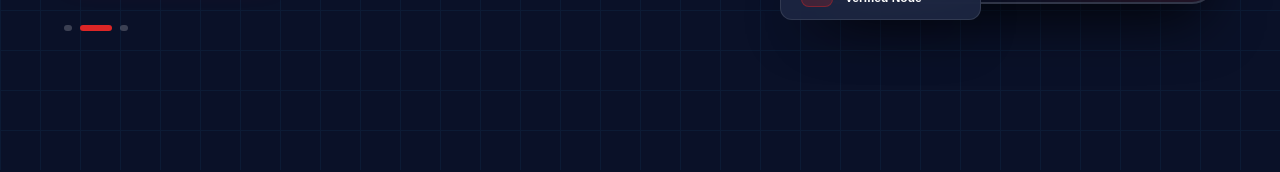
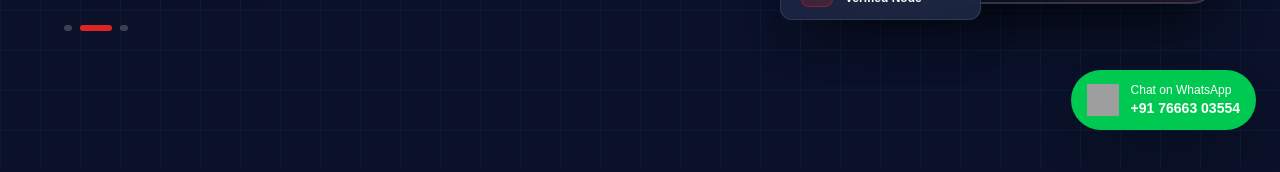
Before and after one commit to Rathore-Ankit/jag-software, a React (Vite) app: page / in a window 1280 px wide. Shown: the part 646-818 px from the top of the page. Built offline with nearby package versions, Linux system fonts and the light colour scheme; grey boxes are pictures that could not be loaded.

Commit message:
add number

```diff
--- a/src/App.jsx
+++ b/src/App.jsx
@@ -6,6 +6,7 @@ import TechHub from './components/TechHub';
 import Clients from './components/Clients';
 import Testimonials from './components/Testimonials'; // <-- Naya Import Here
 import Contact from './components/Contact';
+import WhatsAppToggle from "./components/WhatsAppToggle";
 
 function App() {
   return (
@@ -19,6 +20,7 @@ function App() {
         <Clients />
         <Testimonials /> {/* <-- Naya Testimonial Module Attached */}
         <Contact />
+        <WhatsAppToggle />
       </main>
     </div>
   );
--- a/src/components/Contact.jsx
+++ b/src/components/Contact.jsx
@@ -88,7 +88,7 @@ function Contact() {
             <div className="pt-6 border-t border-white/5 grid grid-cols-1 md:grid-cols-2 gap-4 text-xs">
               <div>
                 <span className="block text-gray-500 font-bold uppercase tracking-wider text-[10px]">Corporate Phone Lines</span>
-                <p className="text-gray-200 mt-1 font-semibold tracking-wide">+91-22-25910316</p>
+                <p className="text-gray-200 mt-1 font-semibold tracking-wide">+91 76663 03554</p>
                 <p className="text-gray-200 font-semibold tracking-wide">+91-22-25910317</p>
                 <p className="text-gray-200 font-semibold tracking-wide">+91-22-25910318</p>
               </div>
--- a/src/components/WhatsAppToggle.jsx
+++ b/src/components/WhatsAppToggle.jsx
@@ -0,0 +1,34 @@
+import React from "react";
+
+const WhatsAppToggle = () => {
+  const phoneNumber = "917666303554";
+  const message = "Hello, I want to connect with you.";
+
+  const whatsappLink = `https://wa.me/${phoneNumber}?text=${encodeURIComponent(
+    message
+  )}`;
+
+  return (
+    <a
+      href={whatsappLink}
+      target="_blank"
+      rel="noopener noreferrer"
+      className="fixed bottom-6 right-6 z-50 flex items-center gap-3 rounded-full bg-green-500 px-4 py-3 shadow-2xl transition-all duration-300 hover:scale-105 hover:bg-green-600"
+    >
+      <img
+        src="https://upload.wikimedia.org/wikipedia/commons/6/6b/WhatsApp.svg"
+        alt="WhatsApp"
+        className="h-8 w-8"
+      />
+
+      <div className="hidden sm:block">
+        <p className="text-xs text-white">Chat on WhatsApp</p>
+        <p className="text-sm font-semibold text-white">
+          +91 76663 03554
+        </p>
+      </div>
+    </a>
+  );
+};
+
+export default WhatsAppToggle;
```
